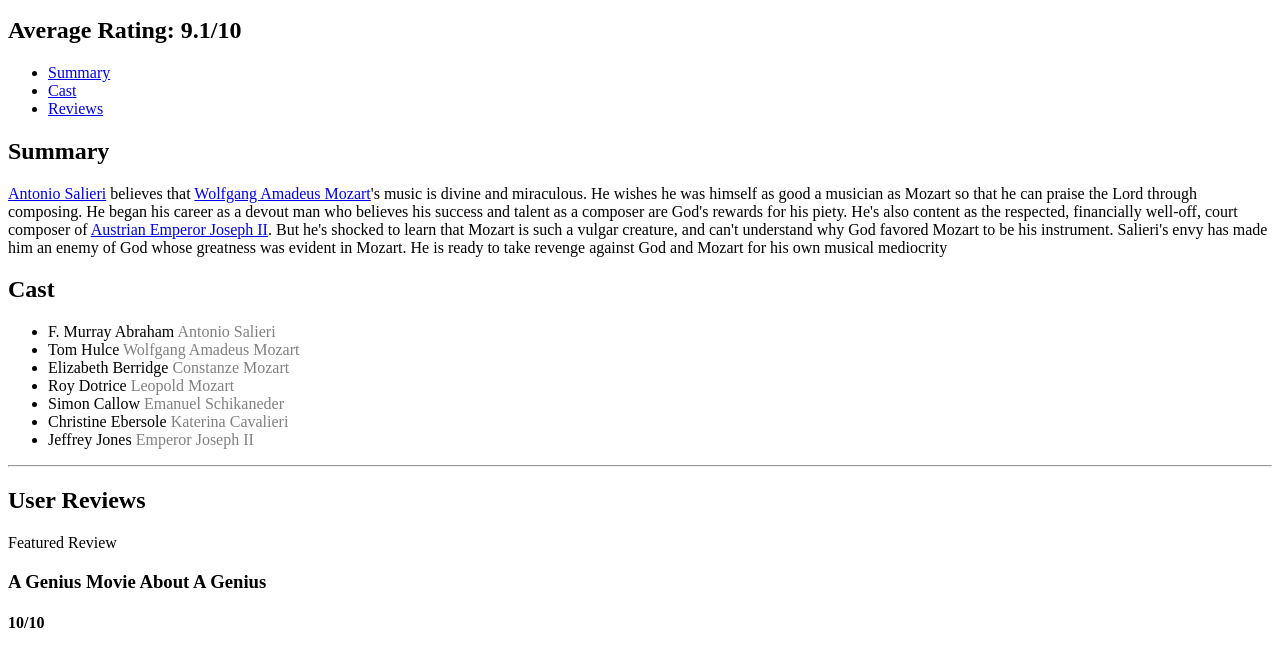
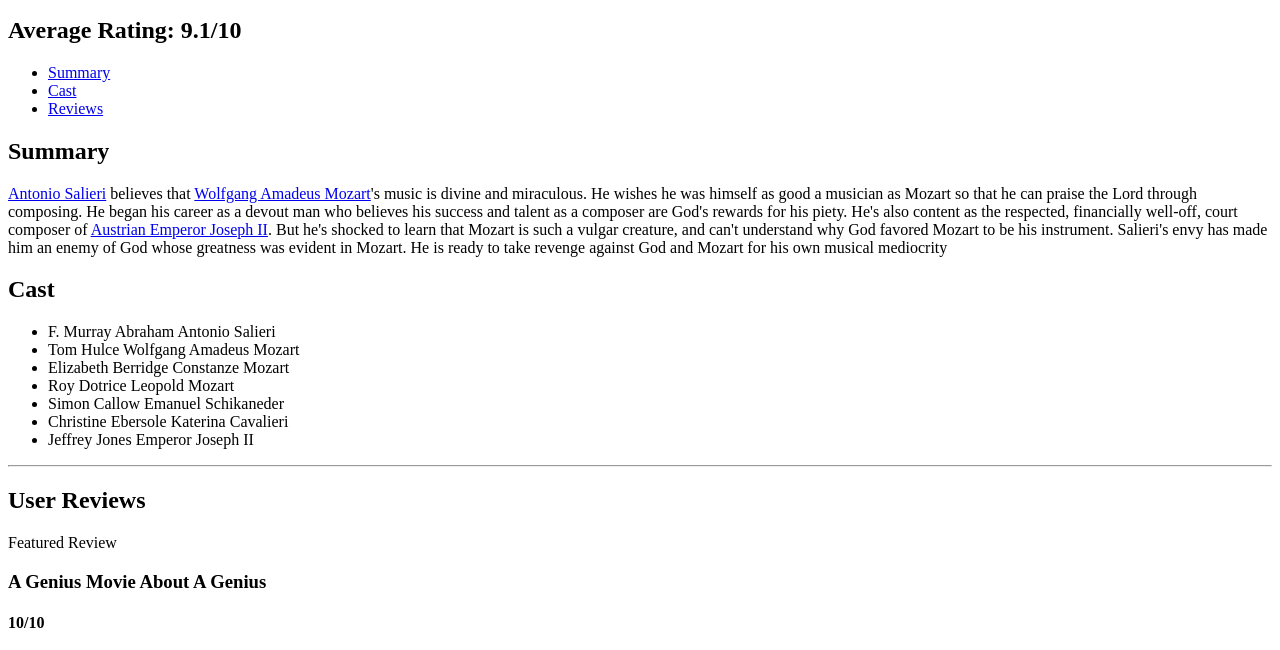
Before and after one commit to haislanrafael/esqueletodoprofessor, a plain HTML site: page index.html in a window 1280 px wide. Shown: the part 101-751 px from the top of the page. Drawn offline with Linux system fonts and the light colour scheme.

Commit message:
terminando a seçao de selector

```diff
--- a/app.css
+++ b/app.css
@@ -38,6 +38,26 @@ h1,h2, h3, h4, h5, h6{
   padding: 5px;
 }
  */
- li span{             /* seletor de filho, li span acessa o span que esta dentro do li */
-  color: grey;
+ /*li span{             /* seletor de filho, li span acessa o span que esta dentro do li */
+  /*color: grey; /*
  }
+span {
+  color: aqua;
+ }
+  div > span {
+  color: aqua;
+ }
+  h2 {
+  color: blue;
+}
+ }
+
+ div > h2 {
+  color: blue;
+}
+
+a.tag {
+  color: aqua;
+ }
+
+ */
```
